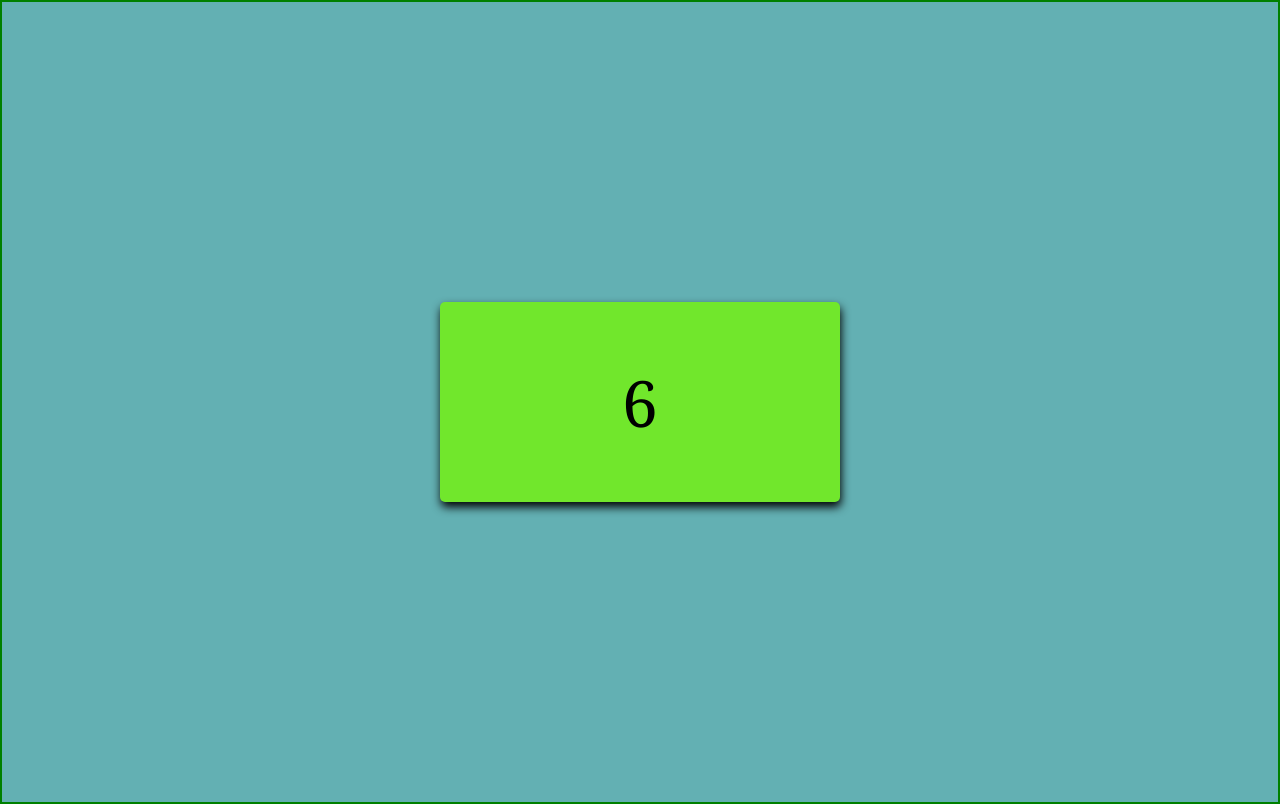
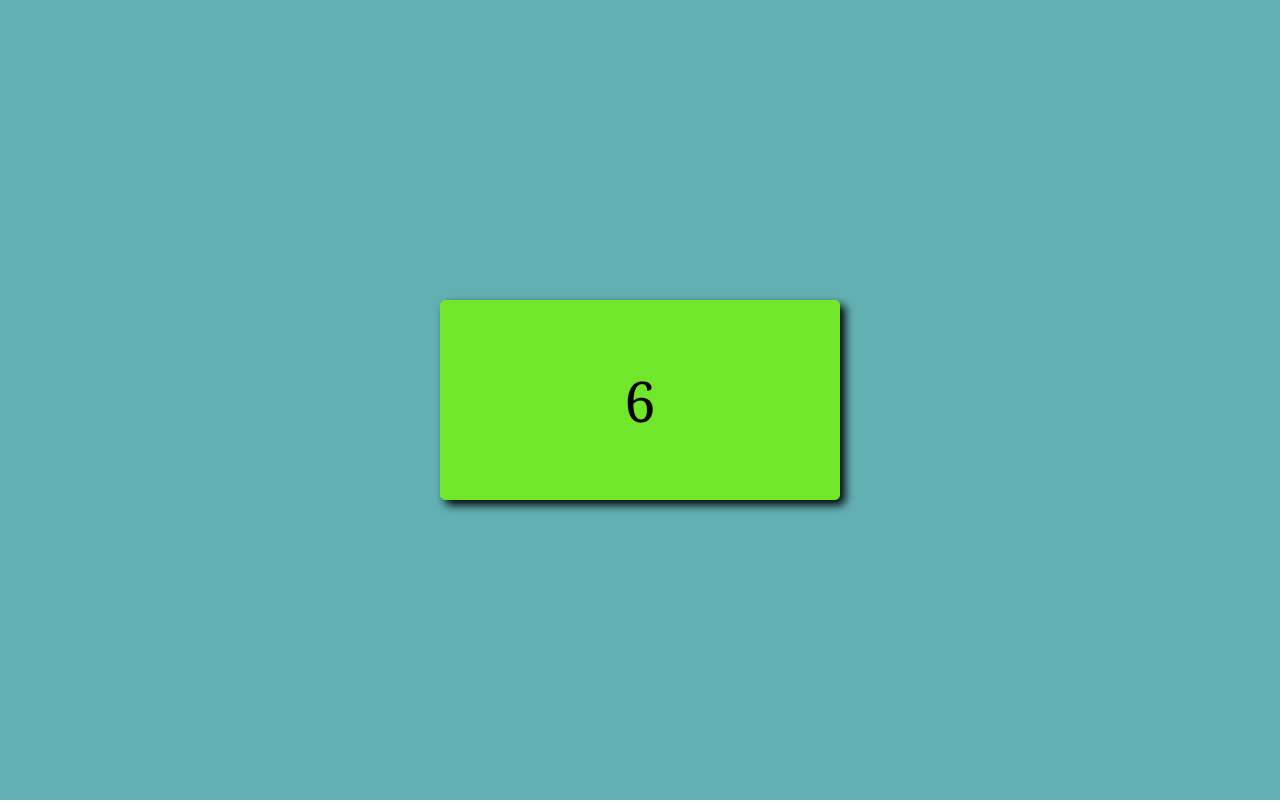
Before and after one commit to mkandanmk7/countDown, a plain HTML site: page index.html in a window 1280 px wide. Drawn offline with Linux system fonts and the light colour scheme.

Commit message:
overflow hidden done

```diff
--- a/callbackhell.css
+++ b/callbackhell.css
@@ -5,13 +5,15 @@
 #container {
   display: flex;
   align-items: center;
+
   justify-content: center;
   height: 100vh;
-  border: 2px solid Green;
+  /* border: 2px solid Green; */
   background-color: rgb(99, 176, 179);
 }
 
 .count {
+
   width: 400px;
   height: 200px;
   border: 1px solid #3f3d3f;
@@ -19,21 +21,19 @@
   border-radius: 5px;
   display: flex;
   align-items: center;
+  overflow: hidden;
 
   justify-content: center;
   font-style: bold;
   text-align: center;
-  font-size: 4rem;
+  font-size: 3.5rem;
   font-family: Cambria, Cochin, Georgia, Times, "Times New Roman", serif;
-  box-shadow: 1px 5px 10px;
+  box-shadow: 5px 5px 10px;
   background-color: rgb(113, 231, 44);
   transition: 0.5s ease-in;
   transform: 0.3s ease-out;
 }
-/* .indepent {
-    font-size:2rem;
-  width: 200px;
-} */
+
 .count:hover {
   transform: scale(1.1);
   cursor: pointer;
--- a/index.html
+++ b/index.html
@@ -9,8 +9,9 @@
   </head>
   <body>
     <div id="container">
-      <div class="count"></div>
-      <!-- <div class="indepent"></div> -->
+      <div class="count">
+    </div>
+
     </div>
     <script src="script.js"></script>
   </body>
```
